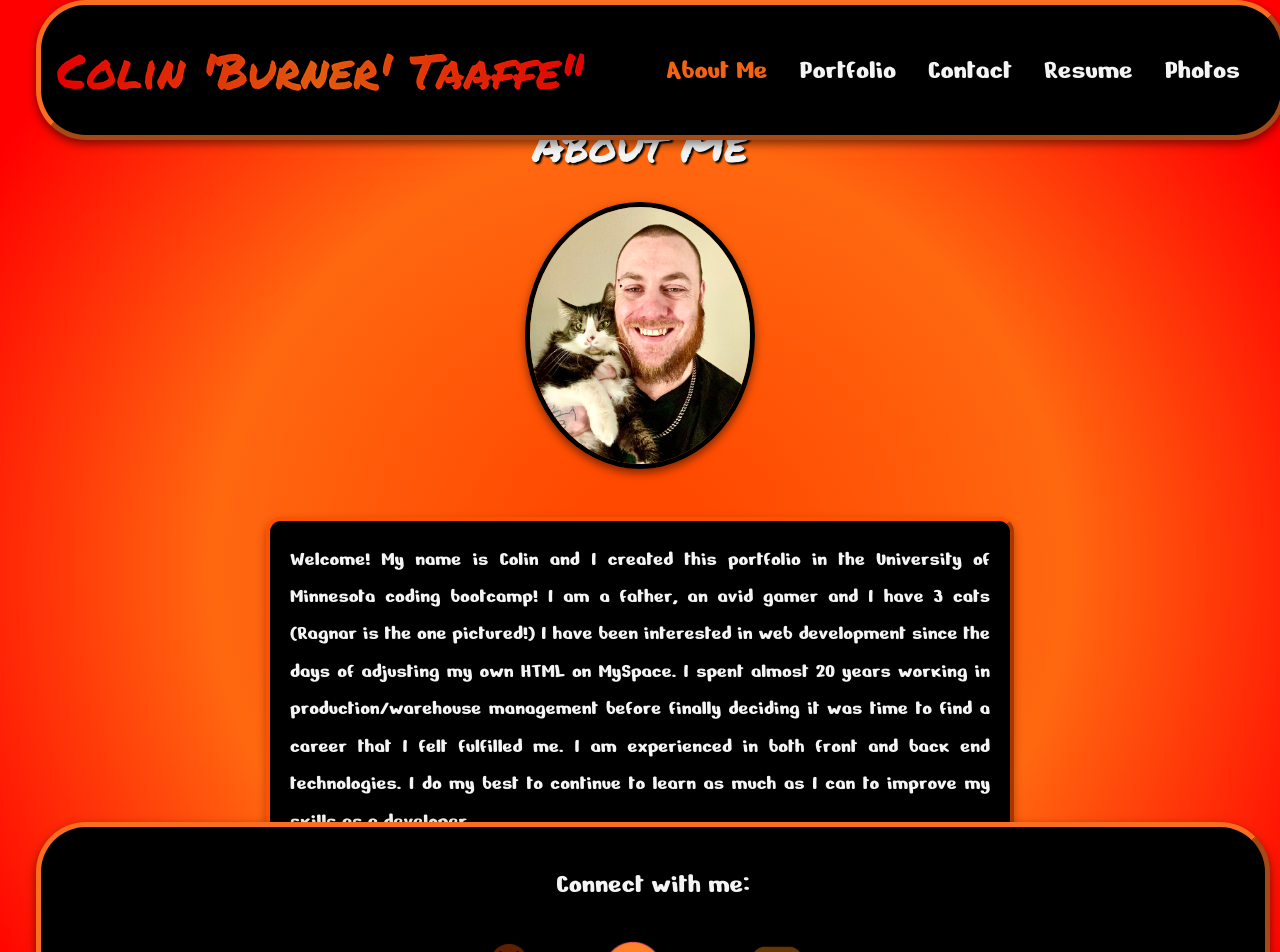
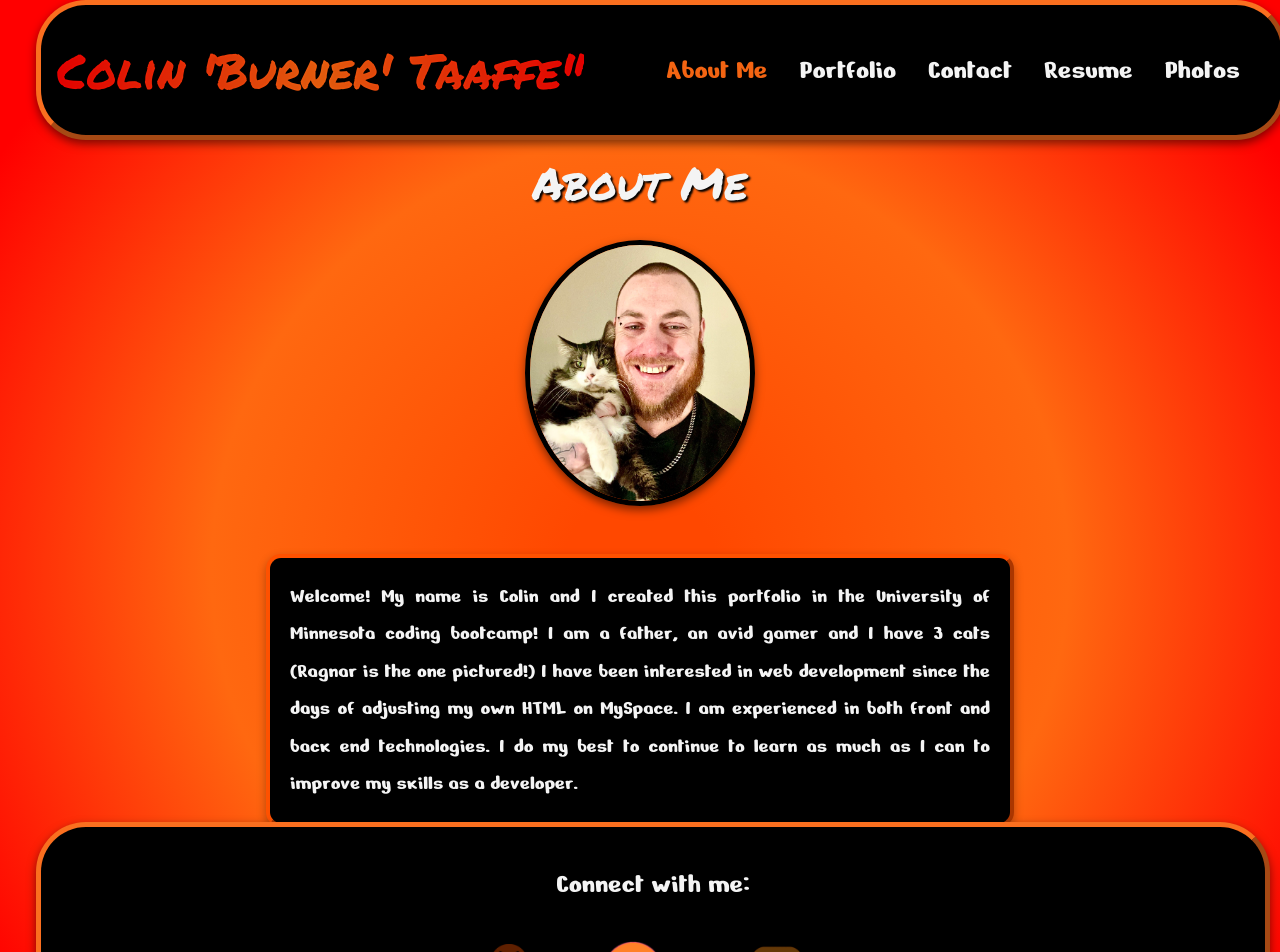
Before and after one commit to ColinBurner/React-Portfolio, a React (Vite) app: page / in a window 1280 px wide. Shown: the top 952 px of the page. Built offline with nearby package versions, Linux system fonts and the light colour scheme.

Commit message:
adjusted about me section

```diff
--- a/src/pages/About.jsx
+++ b/src/pages/About.jsx
@@ -48,7 +48,6 @@ const About = () => {
         <p>
           Welcome! My name is Colin and I created this portfolio in the University of Minnesota coding bootcamp! I am a father, an avid gamer and I have 3 cats (Ragnar is the one pictured!)
           I have been interested in web development since the days of adjusting my own HTML on MySpace.
-          I spent almost 20 years working in production/warehouse management before finally deciding it was time to find a career that I felt fulfilled me.
           I am experienced in both front and back end technologies. I do my best to continue to learn as much as I can to improve my skills as a developer.
         </p>
       </section>
```
